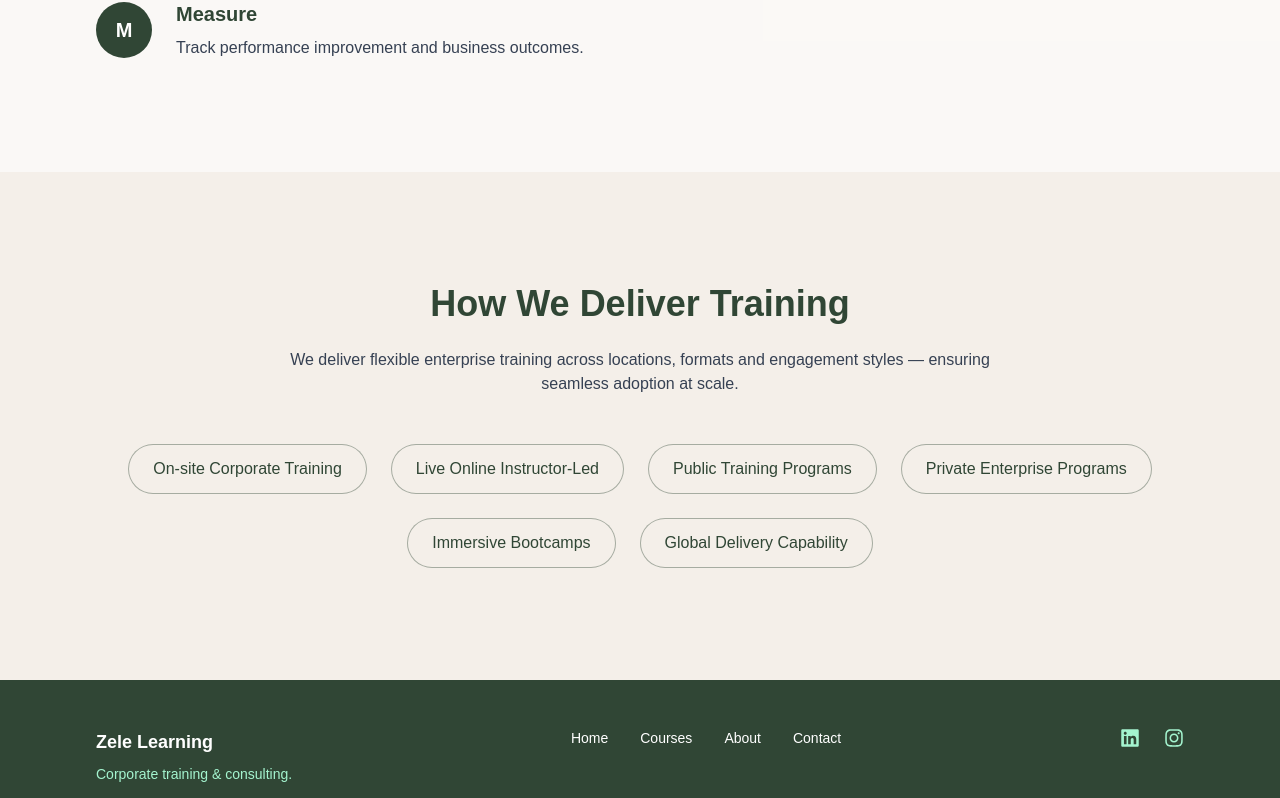
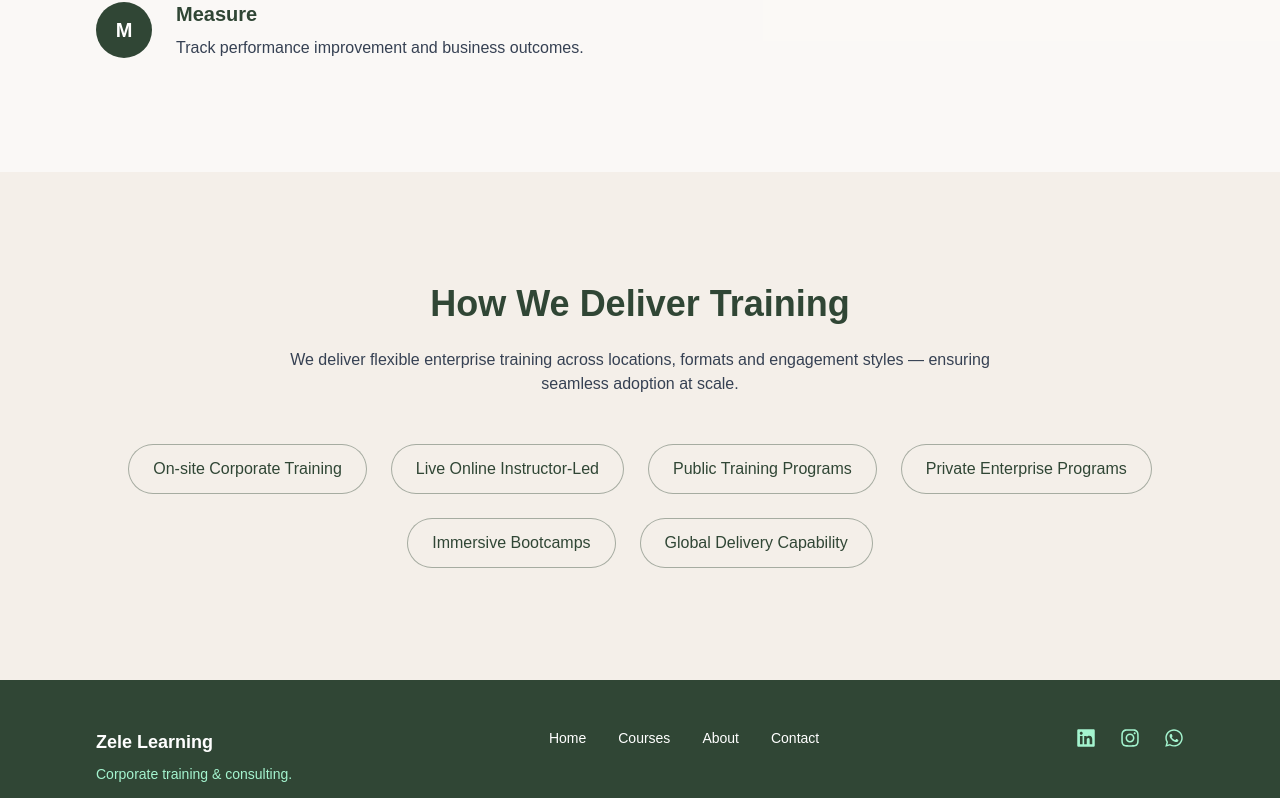
Before and after one commit to noorbleh/zelelearning, a Next.js app in the folder frontend/: page /about in a window 1280 px wide. Shown: the part 1992-2790 px from the top of the page. Built offline with nearby package versions, Linux system fonts and the light colour scheme.

Commit message:
Added WhatsApp icon and call contact in footer

```diff
--- a/frontend/app/components/Footer.tsx
+++ b/frontend/app/components/Footer.tsx
@@ -2,7 +2,7 @@
 
 import Link from "next/link"
 import { motion } from "framer-motion"
-import { FaInstagram, FaLinkedin } from "react-icons/fa"
+import { FaInstagram, FaLinkedin, FaWhatsapp } from "react-icons/fa"
 
 export default function Footer() {
   return (
@@ -15,6 +15,11 @@ export default function Footer() {
           <h3 className="text-lg font-semibold">Zele Learning</h3>
           <p className="mt-2 text-sm text-emerald-200">
             Corporate training & consulting.
+          </p>
+
+          {/* Call Info */}
+          <p className="mt-3 text-sm text-emerald-200">
+            Call (India): <a href="tel:+919560097533" className="hover:text-white">+91 9560097533</a>
           </p>
         </div>
 
@@ -54,6 +59,17 @@ export default function Footer() {
             <FaInstagram size={20} />
           </motion.a>
 
+          <motion.a
+            whileHover={{ y: -3 }}
+            href="https://wa.me/919560097533?text=Hello!%20Can%20i%20have%20the%20course%20list%3F"
+            target="_blank"
+            rel="noopener noreferrer"
+            className="text-emerald-200 hover:text-white transition"
+            aria-label="WhatsApp"
+          >
+            <FaWhatsapp size={20} />
+          </motion.a>
+
         </div>
 
       </div>
```
